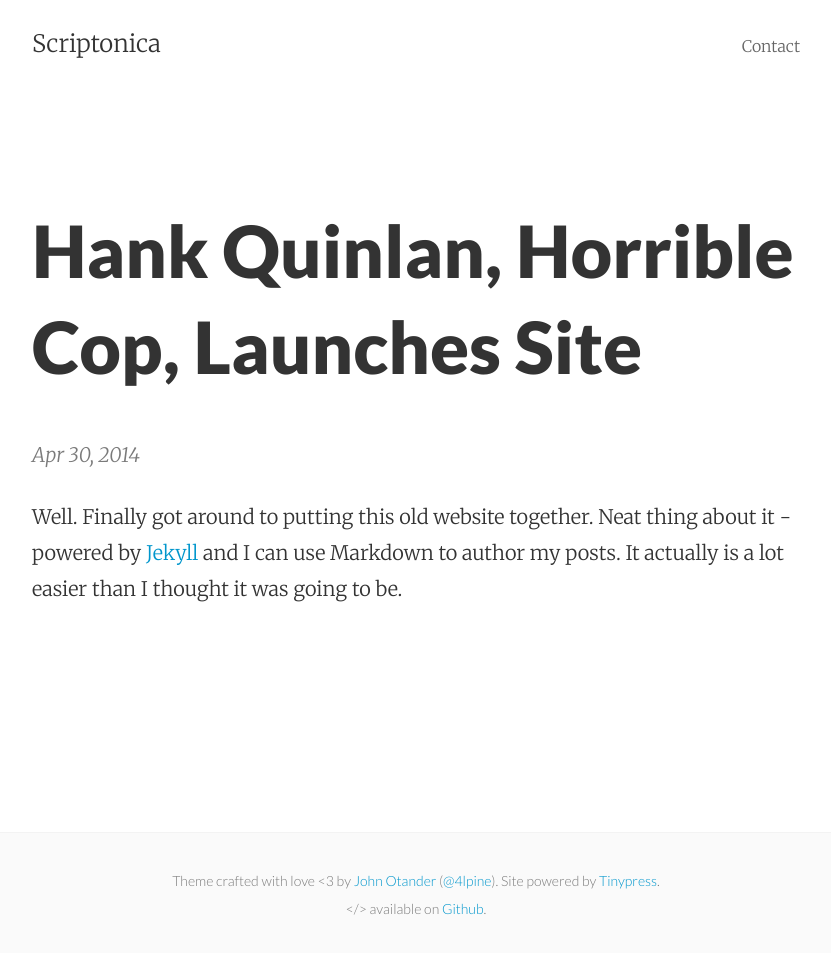
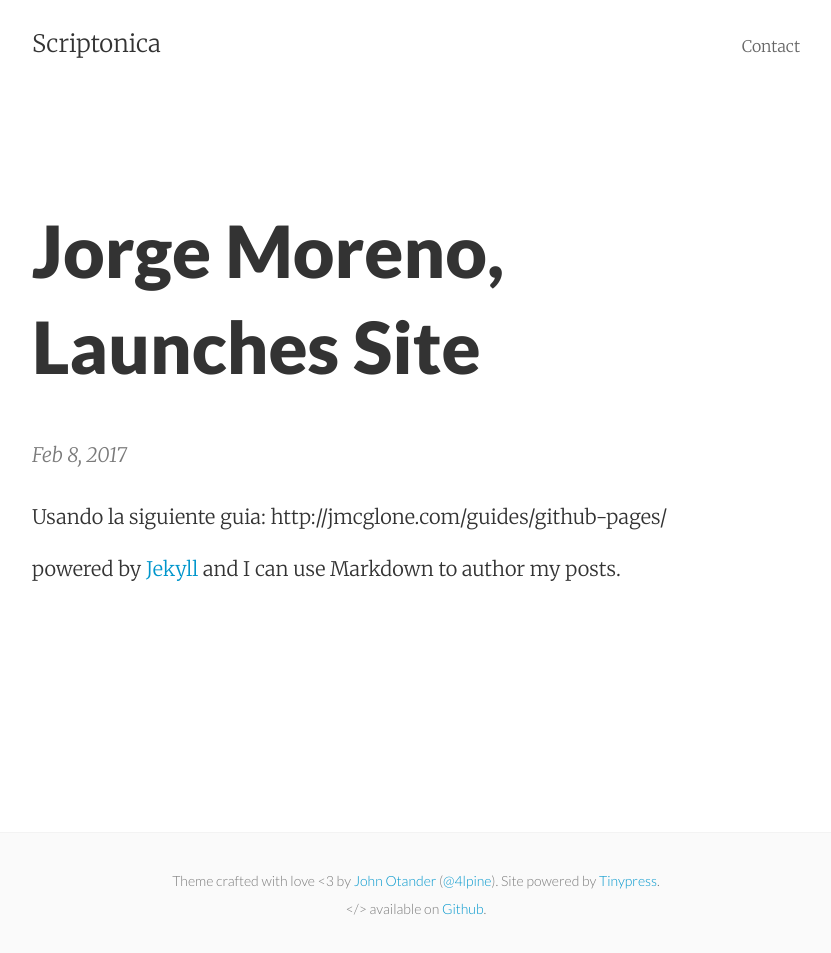
Before and after one commit to jorgeraulmoreno/jorgeraulmoreno.github.io, a Jekyll site: the page built from _posts/2017-02-08-intentando-empezar.md, in a window 1280 px wide. Shown: the whole page, without its empty margins (224-1055 px from the left). Built offline with Jekyll 4.4.1, drawn with Linux system fonts in a browser that asks for light colours.

Commit message:
Update 2017-02-08-intentando-empezar.md

```diff
--- a/_posts/2017-02-08-intentando-empezar.md
+++ b/_posts/2017-02-08-intentando-empezar.md
@@ -1,7 +1,10 @@
 ---
 layout: post
-title: "Hank Quinlan, Horrible Cop, Launches Site"
-date: 2014-04-30
+title: "Jorge Moreno, Launches Site"
+date: 2017-02-08
 ---
 
-Well. Finally got around to putting this old website together. Neat thing about it - powered by [Jekyll](http://jekyllrb.com) and I can use Markdown to author my posts. It actually is a lot easier than I thought it was going to be.
+Usando la siguiente guia:
+http://jmcglone.com/guides/github-pages/
+
+powered by [Jekyll](http://jekyllrb.com) and I can use Markdown to author my posts.
```
